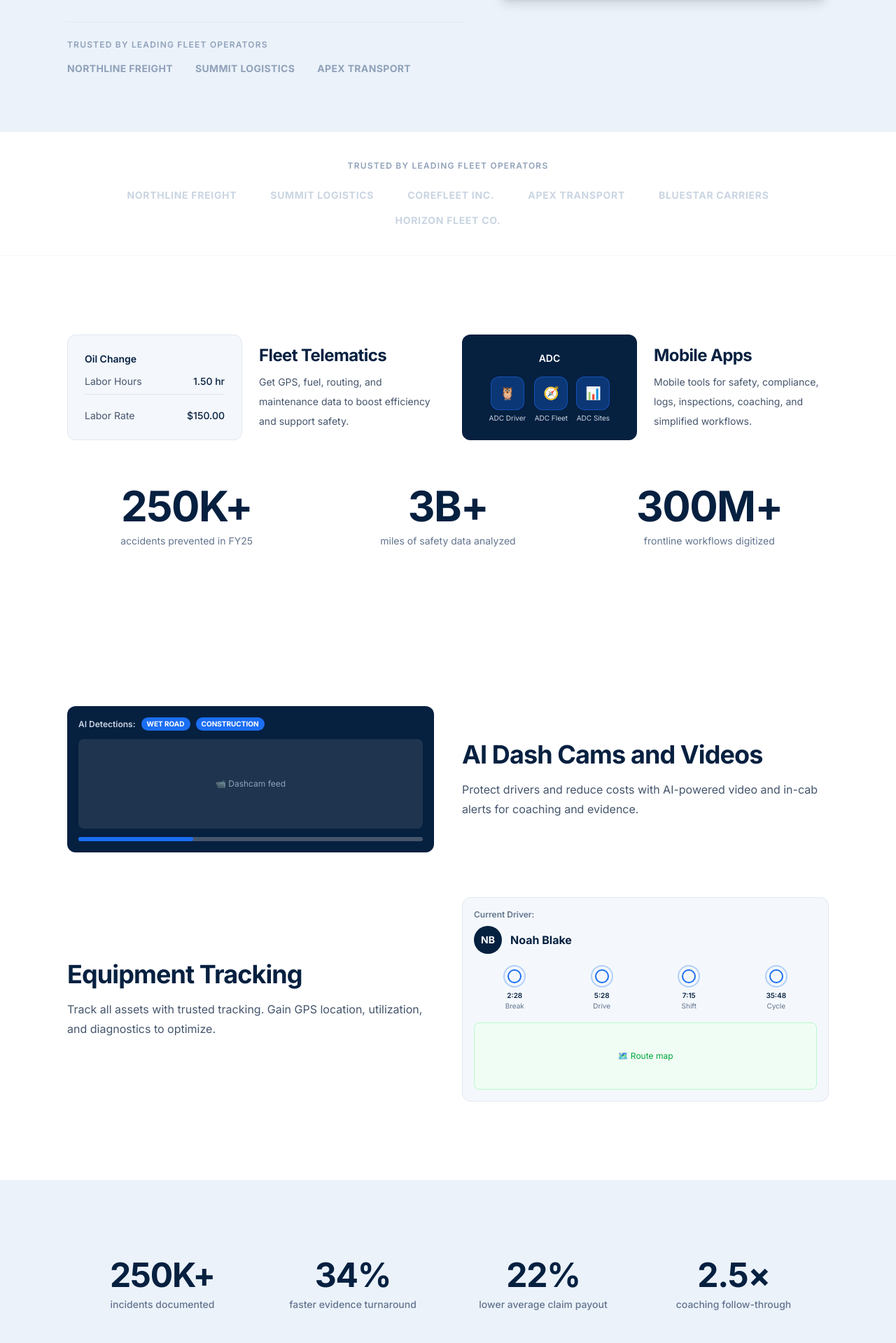
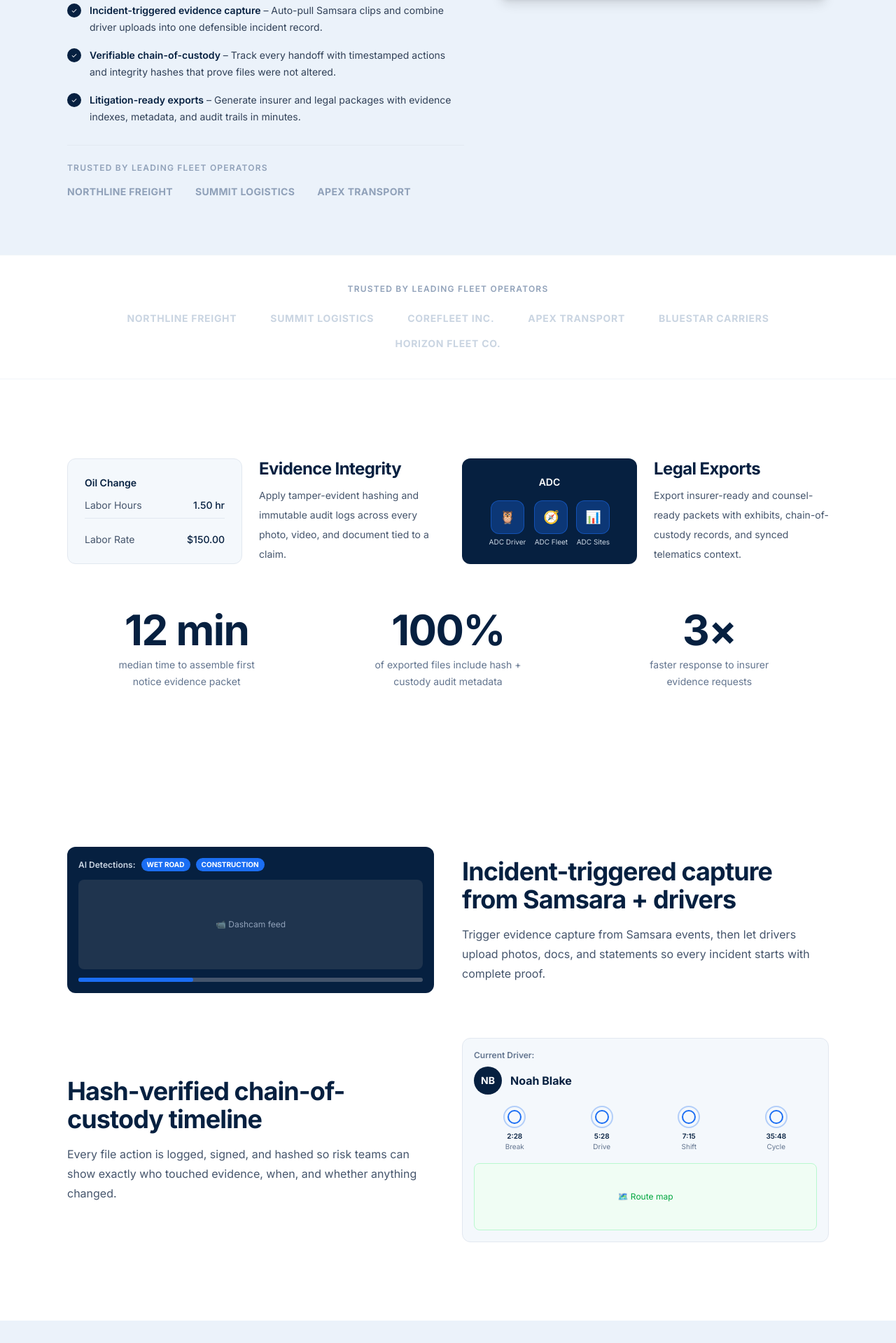
Before and after one commit to abell35213/adc-mvp, a Next.js app in the folder frontend/: page / in a window 1280 px wide. Shown: the part 621-2540 px from the top of the page at 70% size. Built offline with nearby package versions, Linux system fonts and the light colour scheme.

Commit message:
Refocus marketing copy on incident evidence defense workflow

```diff
--- a/frontend/components/marketing/FeatureGrid.tsx
+++ b/frontend/components/marketing/FeatureGrid.tsx
@@ -3,8 +3,8 @@ import { marketingTokens } from "@/components/marketing/tokens";
 
 const features = [
   {
-    title: "AI Dash Cams and Videos",
-    body: "Protect drivers and reduce costs with AI-powered video and in-cab alerts for coaching and evidence.",
+    title: "Incident-triggered capture from Samsara + drivers",
+    body: "Trigger evidence capture from Samsara events, then let drivers upload photos, docs, and statements so every incident starts with complete proof.",
     dark: true,
     visual: (
       <div className="rounded-xl bg-[#062040] p-4 text-white">
@@ -25,8 +25,8 @@ const features = [
     ),
   },
   {
-    title: "Equipment Tracking",
-    body: "Track all assets with trusted tracking. Gain GPS location, utilization, and diagnostics to optimize.",
+    title: "Hash-verified chain-of-custody timeline",
+    body: "Every file action is logged, signed, and hashed so risk teams can show exactly who touched evidence, when, and whether anything changed.",
     dark: false,
     visual: (
       <div className="rounded-xl bg-[#F4F8FC] p-4 border border-slate-200">
--- a/frontend/components/marketing/Hero.tsx
+++ b/frontend/components/marketing/Hero.tsx
@@ -9,16 +9,16 @@ const fleetSizes = ["1 – 5", "6 – 29", "30 – 499", "500 – 4,999", "5,000
 
 const bulletFeatures = [
   {
-    title: "Safety & Compliance",
-    body: "Reduce incidents with real-time alerts and automated reporting.",
+    title: "Incident-triggered evidence capture",
+    body: "Auto-pull Samsara clips and combine driver uploads into one defensible incident record.",
   },
   {
-    title: "Efficiency & Visibility",
-    body: "Optimize asset use and streamline workflows with actionable data.",
+    title: "Verifiable chain-of-custody",
+    body: "Track every handoff with timestamped actions and integrity hashes that prove files were not altered.",
   },
   {
-    title: "AI-Powered Intelligence",
-    body: "Drive smarter decisions with predictive analytics and connected fleet data.",
+    title: "Litigation-ready exports",
+    body: "Generate insurer and legal packages with evidence indexes, metadata, and audit trails in minutes.",
   },
 ];
 
@@ -67,11 +67,11 @@ export function Hero() {
             </div>
 
             <h1 className={marketingTokens.headingScale.display}>
-              Operate Smarter<sup className="text-3xl align-super">™</sup>
+              Defend Every Claim With Verifiable Evidence
             </h1>
 
             <p className="text-lg leading-8 text-slate-600 max-w-lg">
-              Lower costs and improve safety with an open, secure platform built to scale.
+              When an incident happens, ADC assembles proof fast—capturing telematics and media, preserving integrity, and packaging evidence for insurers and counsel.
             </p>
 
             <ul className="space-y-4" aria-label="Key capabilities">
--- a/frontend/components/marketing/ResourcesSection.tsx
+++ b/frontend/components/marketing/ResourcesSection.tsx
@@ -4,31 +4,31 @@ import { marketingTokens } from "@/components/marketing/tokens";
 
 const featured = {
   type: "Report",
-  title: "ADC helps reduce claim costs by nearly 40%",
+  title: "From collision alert to counsel-ready file: the ADC evidence workflow",
   summary:
-    "Based on 1,200+ fleets, the ADC Safety Report reveals how AI-powered incident workflows reduce contested claim payouts, risky behaviors, and compliance gaps.",
+    "See how teams combine Samsara events, driver uploads, hash verification, and chain-of-custody logs to deliver insurer-ready packages without rework.",
   href: "/resources",
-  cta: "See the report →",
+  cta: "Read the workflow brief →",
 };
 
 const reports = [
   {
     type: "Report",
-    title: "ADC rated No. 1: Satisfaction, support & service",
+    title: "Checklist: building a defensible chain-of-custody for fleet incidents",
     href: "/resources",
-    cta: "See the report →",
+    cta: "Open checklist →",
   },
   {
-    type: "Report",
-    title: "Plan, act, recover: Tech is reshaping disaster preparedness",
+    type: "Template",
+    title: "Template: insurer-ready export package for bodily injury claims",
     href: "/resources",
-    cta: "See the report →",
+    cta: "Get template →",
   },
   {
-    type: "Report",
-    title: "IDC study: ADC delivers 8× ROI",
+    type: "Guide",
+    title: "Guide: validating evidence integrity with file hashing and audit trails",
     href: "/resources",
-    cta: "Download the report ↓",
+    cta: "Read the guide →",
   },
 ];
 
@@ -41,7 +41,7 @@ export function ResourcesSection() {
           Resources
         </span>
         <h2 className={marketingTokens.headingScale.h2}>
-          Keep up with our latest news and updates
+          Proof resources for risk, legal, and claims teams
         </h2>
       </div>
 
--- a/frontend/components/marketing/StatsBar.tsx
+++ b/frontend/components/marketing/StatsBar.tsx
@@ -1,10 +1,10 @@
 import { MarketingSection } from "@/components/marketing/LayoutPrimitives";
 
 const stats = [
-  { value: "250K+", label: "incidents documented" },
-  { value: "34%", label: "faster evidence turnaround" },
-  { value: "22%", label: "lower average claim payout" },
-  { value: "2.5×", label: "coaching follow-through" },
+  { value: "<15 min", label: "to capture Samsara event footage plus driver uploads" },
+  { value: "Chain logged", label: "every custody handoff is timestamped and hash-verified" },
+  { value: "1 click", label: "to export legal and insurer-ready evidence bundles" },
+  { value: "Zero gaps", label: "in package manifests, metadata, and supporting files" },
 ];
 
 export function StatsBar() {
--- a/frontend/components/marketing/ValuePillarCards.tsx
+++ b/frontend/components/marketing/ValuePillarCards.tsx
@@ -3,9 +3,9 @@ import { marketingTokens } from "@/components/marketing/tokens";
 
 const features = [
   {
-    eyebrow: "Fleet Telematics",
-    title: "Fleet Telematics",
-    body: "Get GPS, fuel, routing, and maintenance data to boost efficiency and support safety.",
+    eyebrow: "Evidence Integrity",
+    title: "Evidence Integrity",
+    body: "Apply tamper-evident hashing and immutable audit logs across every photo, video, and document tied to a claim.",
     visual: (
       <div className="rounded-xl bg-[#F4F8FC] p-6 border border-slate-200">
         <p className="text-sm font-semibold text-[#062040] mb-3">Oil Change</p>
@@ -23,9 +23,9 @@ const features = [
     ),
   },
   {
-    eyebrow: "Mobile Apps",
-    title: "Mobile Apps",
-    body: "Mobile tools for safety, compliance, logs, inspections, coaching, and simplified workflows.",
+    eyebrow: "Legal Exports",
+    title: "Legal Exports",
+    body: "Export insurer-ready and counsel-ready packets with exhibits, chain-of-custody records, and synced telematics context.",
     visual: (
       <div className="rounded-xl bg-[#062040] p-6 text-white">
         <p className="text-sm font-semibold mb-4 text-center">ADC</p>
@@ -63,9 +63,9 @@ export function ValuePillarCards() {
       {/* Stats row */}
       <dl className="mt-16 grid gap-8 text-center sm:grid-cols-3">
         {[
-          { value: "250K+", label: "accidents prevented in FY25" },
-          { value: "3B+", label: "miles of safety data analyzed" },
-          { value: "300M+", label: "frontline workflows digitized" },
+          { value: "12 min", label: "median time to assemble first notice evidence packet" },
+          { value: "100%", label: "of exported files include hash + custody audit metadata" },
+          { value: "3×", label: "faster response to insurer evidence requests" },
         ].map(({ value, label }) => (
           <div key={label}>
             <dt className="text-6xl font-bold tracking-tight text-[#062040]">{value}</dt>
```
